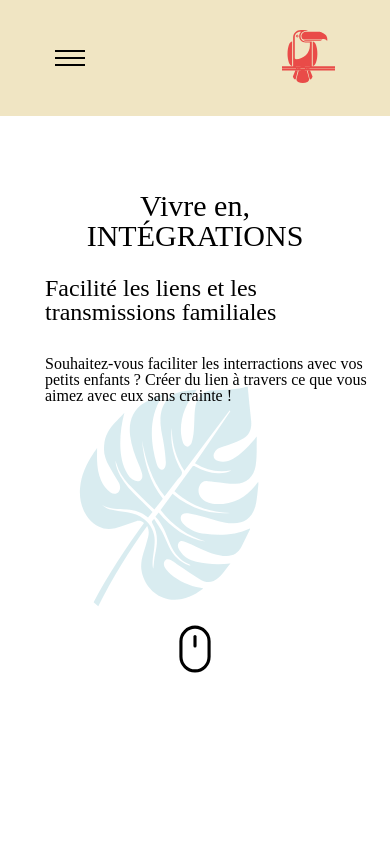
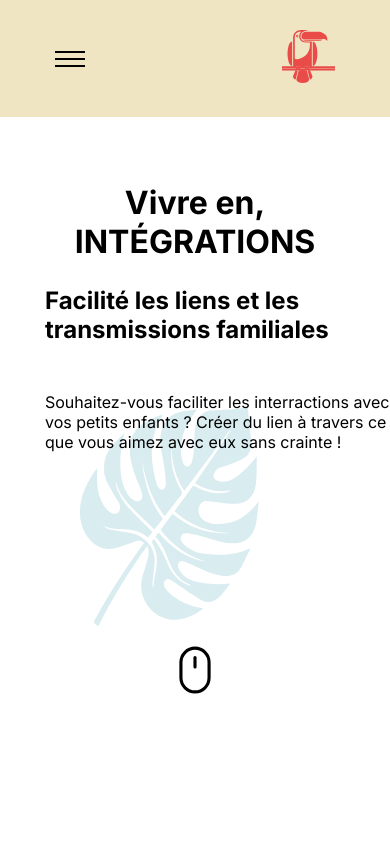
Before and after one commit to Forofoot/tropican-lp, a Next.js app: page / in a window 390 px wide. Shown: the top 844 px of the page. Built offline with nearby package versions, Linux system fonts and the light colour scheme.

Commit message:
hero responsive

```diff
--- a/components/Hero.js
+++ b/components/Hero.js
@@ -1,9 +1,41 @@
 import styled from 'styled-components'
 import Image from 'next/image'
+import { useRef } from 'react'
 
 const HeroStyle = styled.div`
+
+
     .container{
-        padding:75px 45px;
+        margin:100px 200px ;
+        h1{
+            font-size: 4em;
+            margin-bottom: 55px ;
+        }
+        .highlight{
+            text-transform: uppercase ;
+        }
+        h2{
+            margin-bottom: 75px ;
+        }
+        .container__scroll{
+            display: flex;
+            justify-content:center ;
+        }
+        .container__image--mobile {
+            position: absolute;
+            z-index: -1;
+            top: 15px;
+            transform: rotate(90deg);
+        }
+        p{
+            margin-bottom: 105px;
+        }
+    }
+
+    @media (max-width:768px){
+        .container{
+            margin: 0;
+            padding:45px;
             height: 60vh;
             .scroll_anim{
                 display:flex;
@@ -13,6 +45,7 @@ const HeroStyle = styled.div`
                 text-transform: uppercase;
             }
             h1{
+                font-size: 2em;
                 text-align: center;
                 margin-bottom: 25px;
             }
@@ -22,44 +55,54 @@ const HeroStyle = styled.div`
             p{
                 position: absolute ;
             }
-        .container__scroll{
-            display: flex;
-            justify-content:center ;
-        }.container__info{
+            .container__info{
                 margin-bottom: 15px ;
             }
-        .container__image {
+            .container__image--mobile {
                 position: relative;
                 z-index: -1;
                 top: 15px;
+                transform: rotate(0deg);
+            }
         }
     }
 `
 
 const Hero = () => {
+    // const scrollIndicator = useRef()
+    // let animItem = bodymovin.loadAnimation({
+    //   wrapper: scrollIndicator,
+    //   animType: 'svg',
+    //   loop: true,
+    //   path: "/public/hero/scrollDown.json"
+    // });
     return (
         <HeroStyle>
         <div className='container'>
             <div className='container__info'>
-                <h1>Vivre en, <span className='highlight'>intégrations</span></h1>
+                <h1>Vivre en,<br></br> <span className='highlight'>intégrations</span></h1>
                 <h2>Facilité les liens et les transmissions familiales</h2>
                 <p>Souhaitez-vous faciliter les interractions avec vos petits enfants ? Créer du lien à travers ce que vous aimez avec eux sans crainte !</p>
-                <div className='container__image'>
+                <div className='container__image--mobile'>
                     <Image
                     src="/hero/img_hero.svg"
                     alt="image d'une feuille "
                     width={250}
                     height={250}
+
                     />
                 </div>
             </div>
             <div className='container__scroll'>
+
                 <Image
                     src="/hero/scrolldown.svg"
                     alt=''
                     width={50}
                     height={50}
+                    /*ref={scrollIndicator}*/
                 />
+
             </div>
         </div>
         </HeroStyle>
--- a/components/Layout.js
+++ b/components/Layout.js
@@ -13,6 +13,7 @@ export default function Layout({ children }) {
         <link rel="preconnect" href="https://fonts.googleapis.com"/>
         <link rel="preconnect" href="https://fonts.gstatic.com" cross0rigin/>
         <link href="https://fonts.googleapis.com/css2?family=Inter:wght@100;400;500;700&display=swap" rel="stylesheet"/>
+        <link href="https://cdnjs.cloudflare.com/ajax/libs/bodymovin/5.5.3/lottie_svg.min.js"/>
       </Head>
       <GlobalCSS/>
       <Navbar/>
--- a/styles/global.css.js
+++ b/styles/global.css.js
@@ -19,50 +19,6 @@ export default createGlobalStyle`
     text-decoration: none;
     color: #000;
   }
-  html, body, div, span, applet, object, iframe,
-h1, h2, h3, h4, h5, h6, p, blockquote, pre,
-a, abbr, acronym, address, big, cite, code,
-del, dfn, em, img, ins, kbd, q, s, samp,
-small, strike, strong, sub, sup, tt, var,
-b, u, i, center,
-dl, dt, dd, ol, ul, li,
-fieldset, form, label, legend,
-table, caption, tbody, tfoot, thead, tr, th, td,
-article, aside, canvas, details, embed,
-figure, figcaption, footer, header, hgroup,
-menu, nav, output, ruby, section, summary,
-time, mark, audio, video {
-	margin: 0;
-	padding: 0;
-	border: 0;
-	font-size: 100%;
-	font: inherit;
-	vertical-align: baseline;
-  text-decoration: none;
-}
-
-article, aside, details, figcaption, figure,
-footer, header, hgroup, menu, nav, section {
-	display: block;
-}
-body {
-	line-height: 1;
-}
-ol, ul {
-	list-style: none;
-}
-blockquote, q {
-	quotes: none;
-}
-blockquote:before, blockquote:after,
-q:before, q:after {
-	content: '';
-	content: none;
-}
-table {
-	border-collapse: collapse;
-	border-spacing: 0;
-}
   h1{
     font-size:1.875em;
   }
```
Lines whose indentation alone changed are shown as unchanged.
